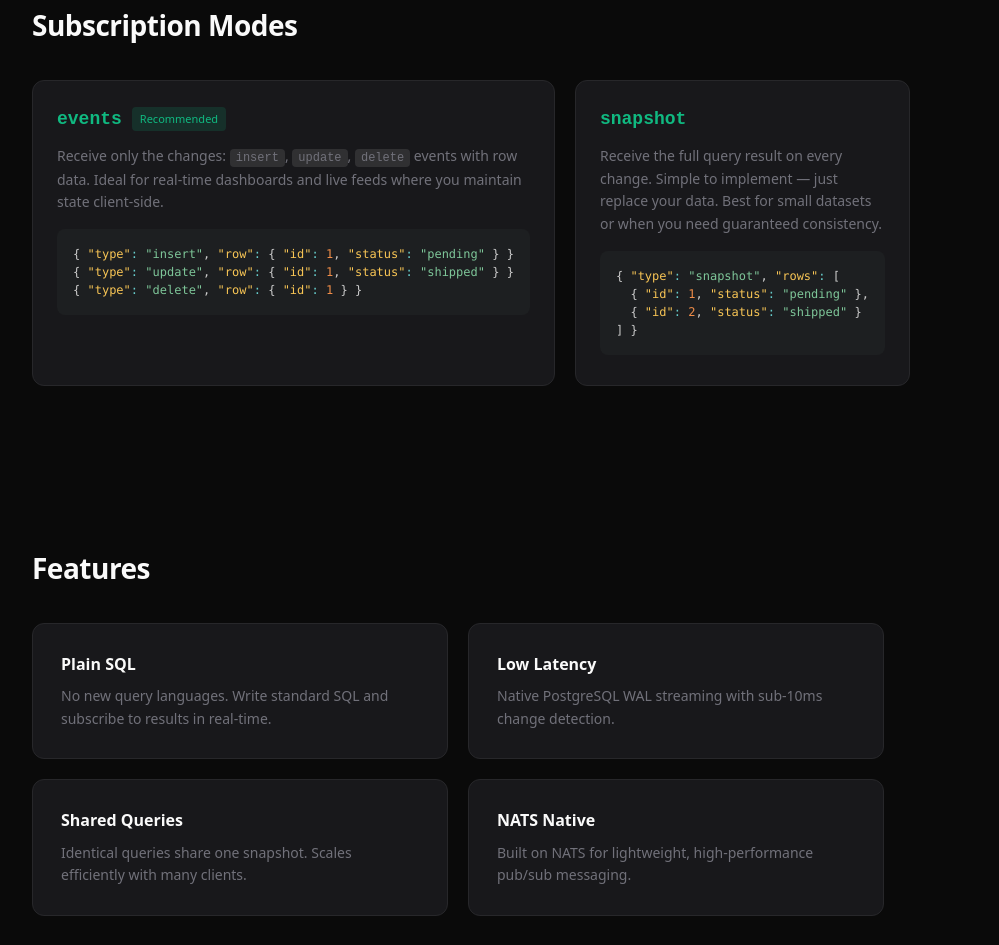
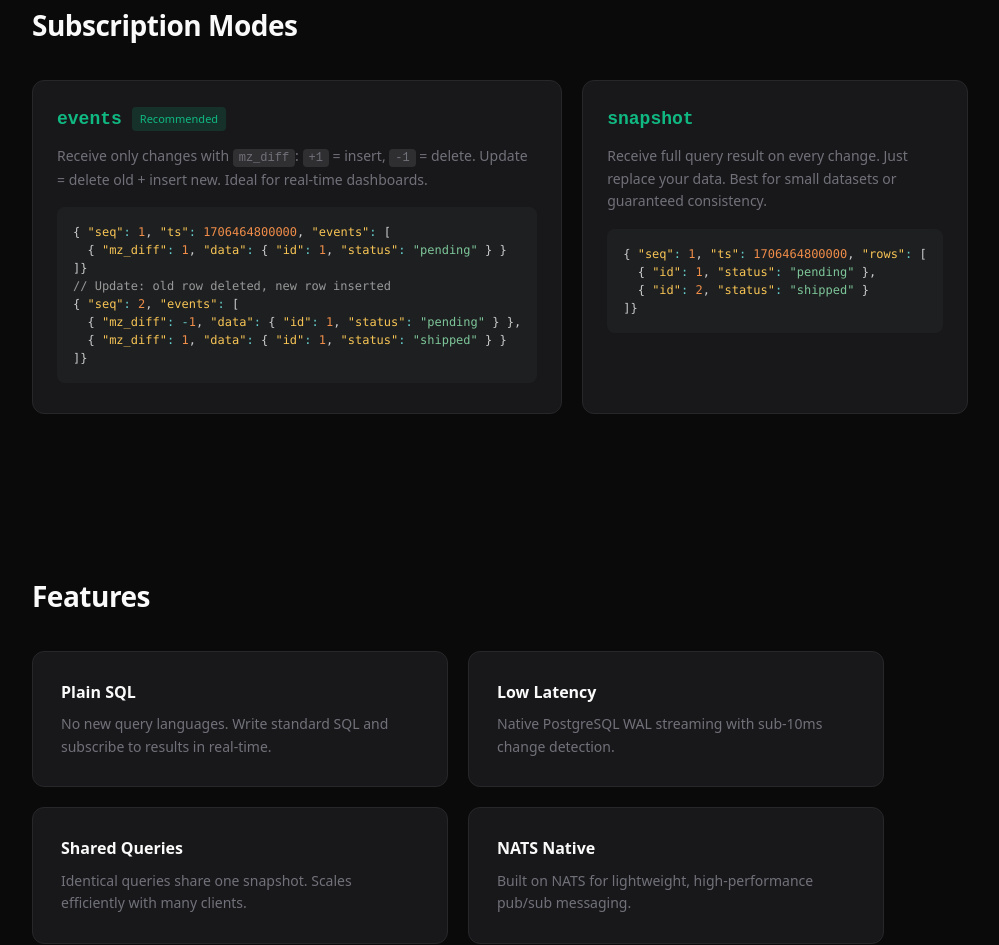
Before and after one commit to sstepanchuk/livequery, a plain HTML site: page docs/index.html in a window 1280 px wide. Shown: the part 1225-2170 px from the top of the page, without its empty margins (182-1181 px from the left). Drawn offline with nearby package versions, Linux system fonts and the light colour scheme.

Commit message:
fix: correct event format in docs (mz_diff, seq, ts)

```diff
--- a/docs/index.html
+++ b/docs/index.html
@@ -188,20 +188,25 @@ while let Some(msg) = sub.next().await {
                         <span class="mode-name">events</span>
                         <span class="mode-tag">Recommended</span>
                     </div>
-                    <p>Receive only the changes: <code>insert</code>, <code>update</code>, <code>delete</code> events with row data. Ideal for real-time dashboards and live feeds where you maintain state client-side.</p>
-                    <pre><code class="language-javascript">{ "type": "insert", "row": { "id": 1, "status": "pending" } }
-{ "type": "update", "row": { "id": 1, "status": "shipped" } }
-{ "type": "delete", "row": { "id": 1 } }</code></pre>
+                    <p>Receive only changes with <code>mz_diff</code>: <code>+1</code> = insert, <code>-1</code> = delete. Update = delete old + insert new. Ideal for real-time dashboards.</p>
+                    <pre><code class="language-javascript">{ "seq": 1, "ts": 1706464800000, "events": [
+  { "mz_diff": 1, "data": { "id": 1, "status": "pending" } }
+]}
+// Update: old row deleted, new row inserted
+{ "seq": 2, "events": [
+  { "mz_diff": -1, "data": { "id": 1, "status": "pending" } },
+  { "mz_diff": 1, "data": { "id": 1, "status": "shipped" } }
+]}</code></pre>
                 </div>
                 <div class="mode">
                     <div class="mode-header">
                         <span class="mode-name">snapshot</span>
                     </div>
-                    <p>Receive the full query result on every change. Simple to implement — just replace your data. Best for small datasets or when you need guaranteed consistency.</p>
-                    <pre><code class="language-javascript">{ "type": "snapshot", "rows": [
+                    <p>Receive full query result on every change. Just replace your data. Best for small datasets or guaranteed consistency.</p>
+                    <pre><code class="language-javascript">{ "seq": 1, "ts": 1706464800000, "rows": [
   { "id": 1, "status": "pending" },
   { "id": 2, "status": "shipped" }
-] }</code></pre>
+]}</code></pre>
                 </div>
             </div>
         </section>
```
